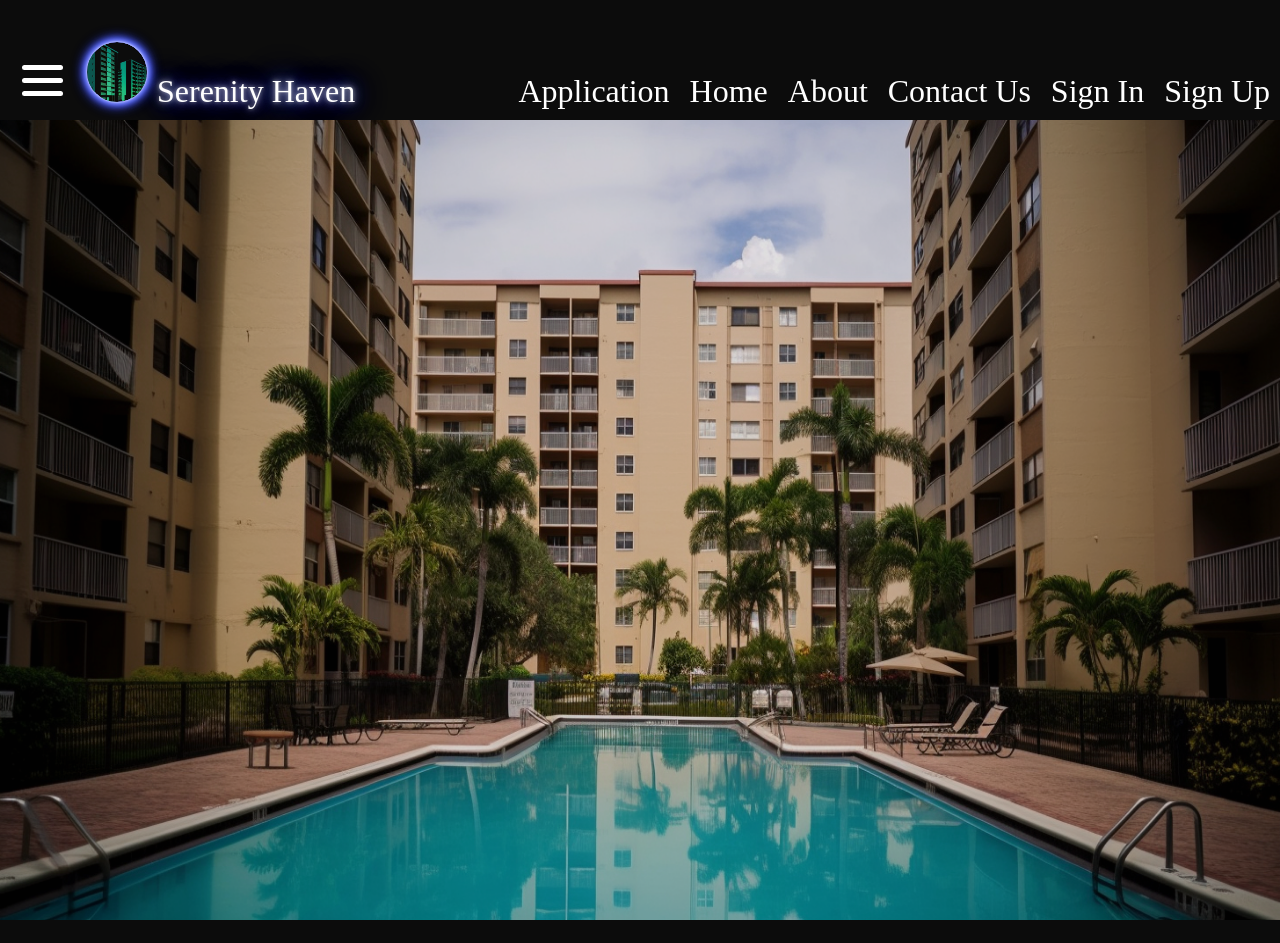
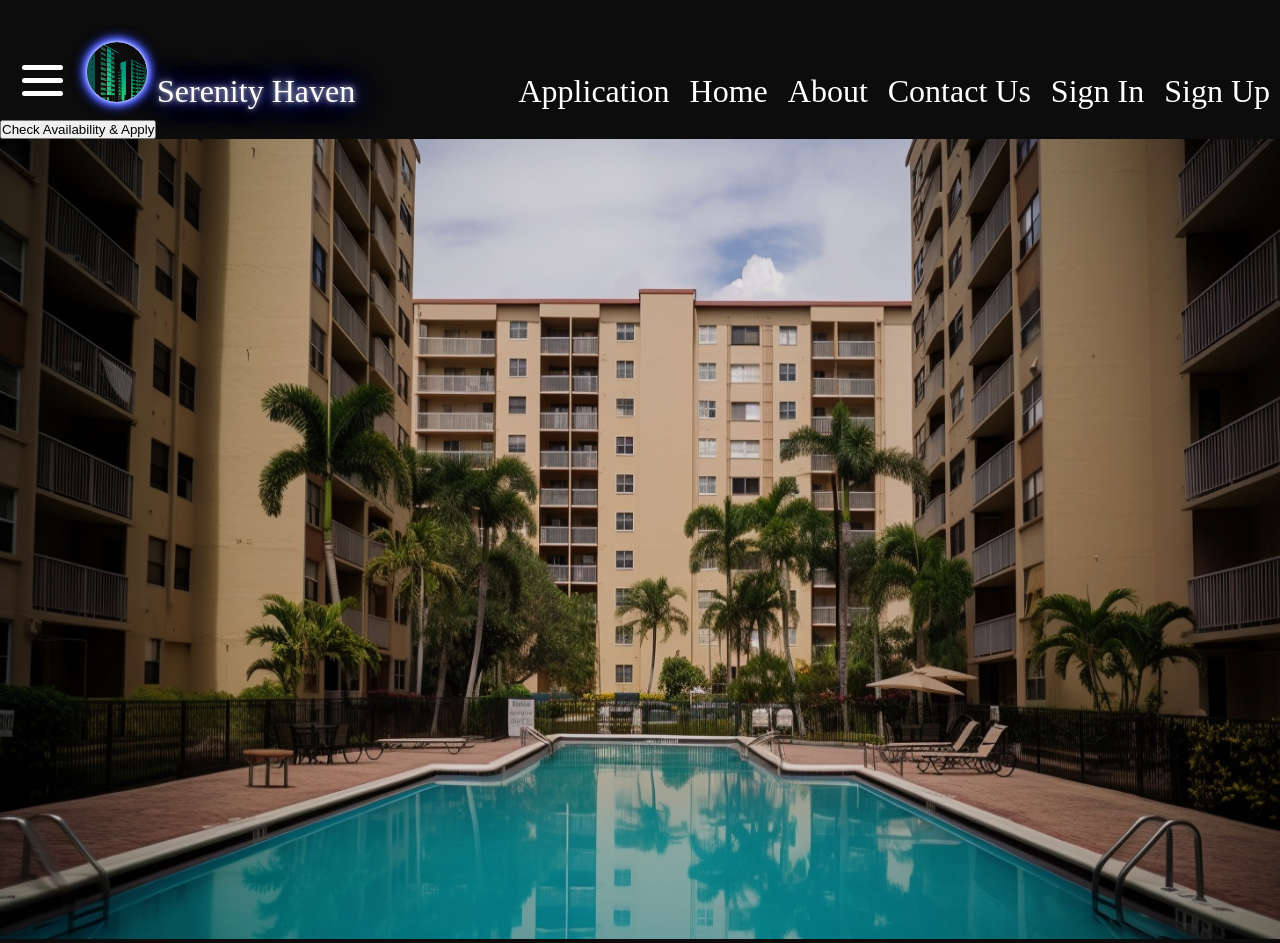
Before and after one commit to fabien1313/serenityhaven, a React (Vite) app in the folder client/: page / in a window 1280 px wide. Built offline with nearby package versions, Linux system fonts and the light colour scheme; a web font is replaced by a local one.

Commit message:
font awesome added

```diff
--- a/client/index.html
+++ b/client/index.html
@@ -7,7 +7,7 @@
     <link rel="preconnect" href="https://fonts.googleapis.com">
     <link rel="preconnect" href="https://fonts.gstatic.com" crossorigin>
     <link href="https://fonts.googleapis.com/css2?family=Aboreto&family=Orbitron&family=Raleway:wght@300;500&display=swap" rel="stylesheet">
-    <!-- <script src="/src/components/header/hamburger.js" defer type="module"></script> -->
+    <link rel="stylesheet" href="https://cdnjs.cloudflare.com/ajax/libs/font-awesome/6.4.0/css/all.min.css" integrity="sha512-iecdLmaskl7CVkqkXNQ/ZH/XLlvWZOJyj7Yy7tcenmpD1ypASozpmT/E0iPtmFIB46ZmdtAc9eNBvH0H/ZpiBw==" crossorigin="anonymous" referrerpolicy="no-referrer" />
     <title>Serenity Haven</title>
   </head>
   <body>
--- a/client/src/components/Home/Home.jsx
+++ b/client/src/components/Home/Home.jsx
@@ -16,6 +16,7 @@
 const Home = () => {
   return (
     <Hero>
+      <button>Check Availability & Apply </button>
     <div>
       <img className='hero' src={hero} alt="Serenity Haven Apartment Image" />
     </div>
```
